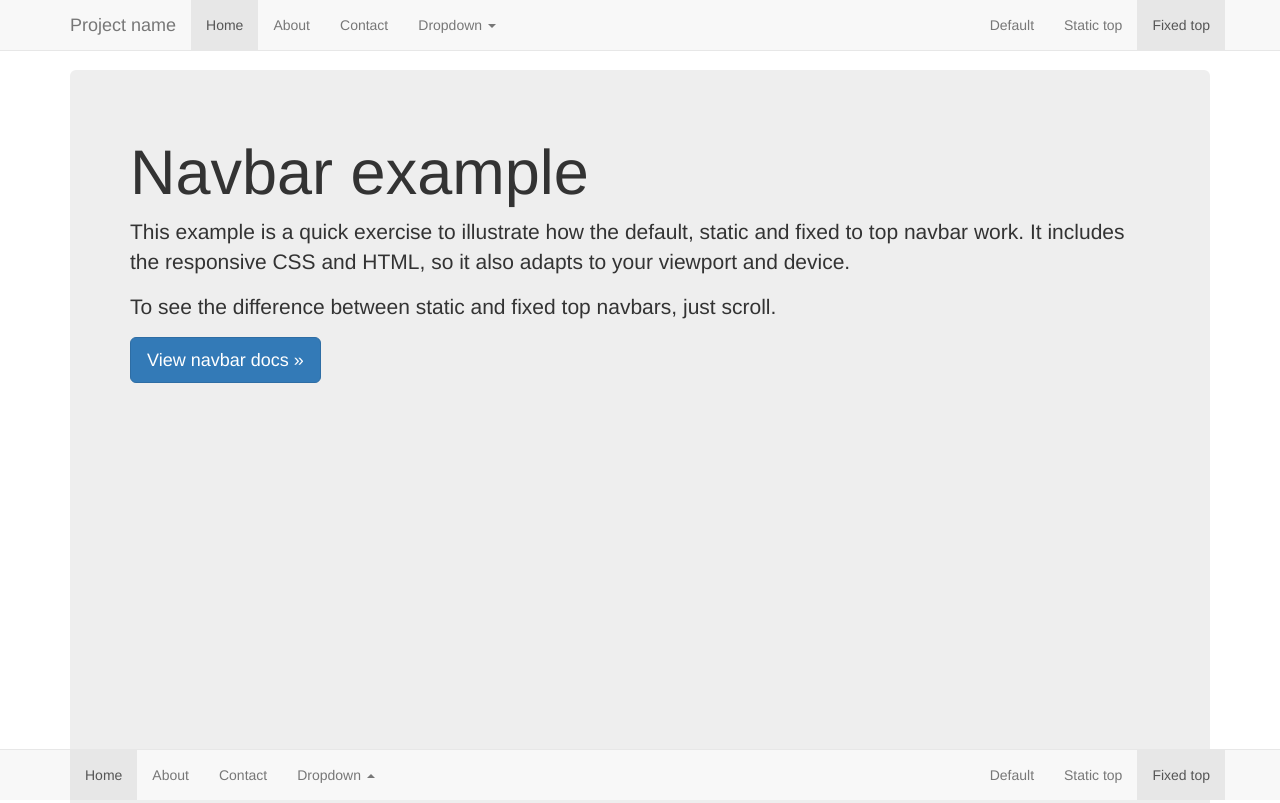
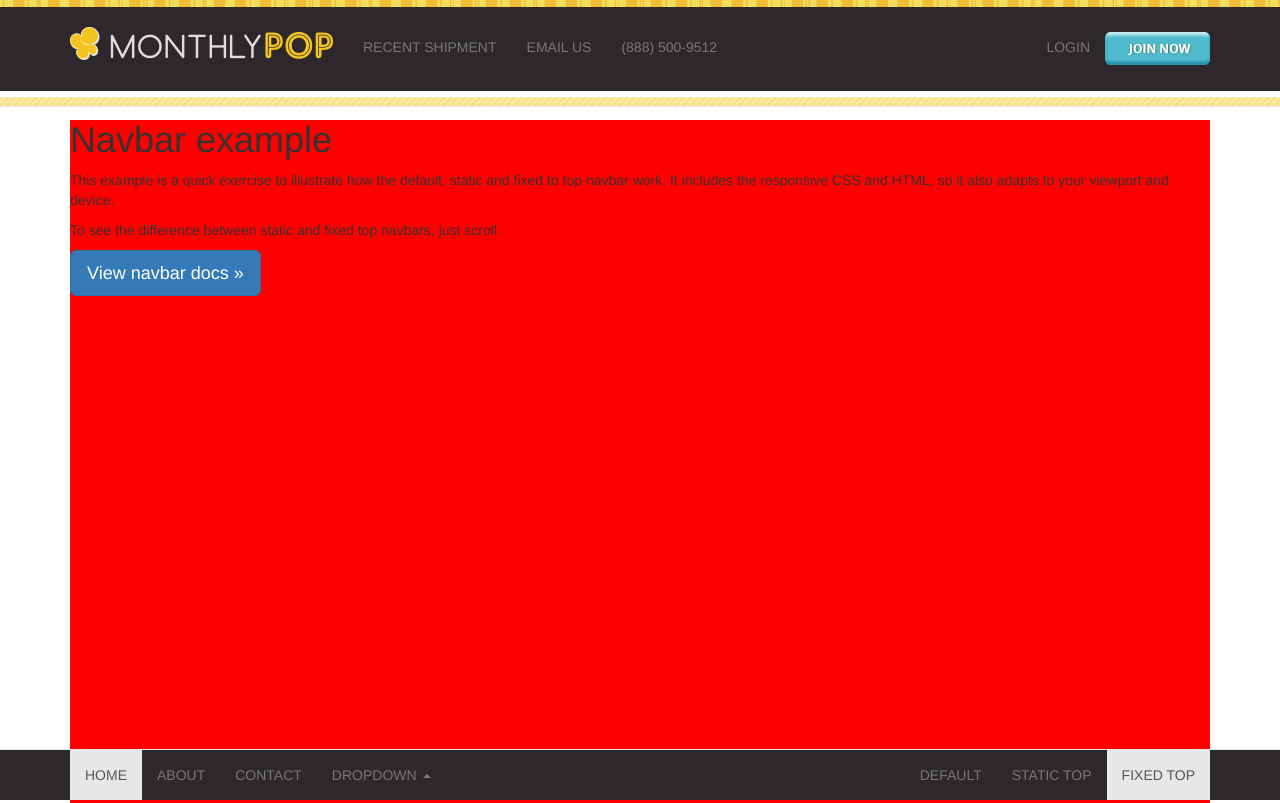
Before and after one commit to thefonso/noblewebsite, a plain HTML site: page index.html in a window 1280 px wide. Shown: the top 803 px of the page. Drawn offline with nearby package versions, Linux system fonts and the light colour scheme.

Commit message:
wip-header

```diff
--- a/css/index.css
+++ b/css/index.css
@@ -1,9 +1,48 @@
 body {
-	padding-top: 70px;
+	padding-top: 100px; /*needed for space between navbar and body*/
 	padding-bottom: 70px;
 	min-height: 2000px;
 }
-
+.container{
+	min-width: 1000px;
+}
 .long{
-	min-height: 4000px;
+	min-height: 2000px;
 }
+.main-content{
+	background-color: red;
+	min-width: 1000px;
+}
+.float-right {
+  float: right!important;
+}
+.navbar-default {
+  background-color: #2c282c;
+  border-color: #e7e7e7;
+}
+.topheader{
+	min-height: 107px;
+	background-image: url(../images/headerbar.png);
+	padding-top: 22px;
+}
+.navbar-brand {
+  padding-top: 5px;
+}
+#navbar{
+	/*padding-top: 50px;*/
+}
+.navbar-default .navbar-nav>.active>a, .navbar-default .navbar-nav>.active>a:focus, .navbar-default .navbar-nav>.active>a:hover {
+  color: #555;
+  background-color: #e7e7e7;
+}
+.nav>li>a {
+text-transform: uppercase;
+}
+.button-blue{
+	min-height: 33px;
+	min-width: 105px;
+	background-image: url(../images/joinnow.png);
+}
+.joinnow{
+	margin-top: 10px;
+}
--- a/index.html
+++ b/index.html
@@ -5,7 +5,7 @@
     <meta http-equiv="X-UA-Compatible" content="IE=edge">
     <meta name="viewport" content="width=device-width, initial-scale=1">
     <!-- The above 3 meta tags *must* come first in the head; any other head content must come *after* these tags -->
-    <title>Bootstrap 101 Template</title>
+    <title>MonthlyPoP</title>
 
     <!-- Bootstrap -->
     <link href="bootstrap-3.3.4-dist/css/bootstrap.min.css" rel="stylesheet">
@@ -20,49 +20,35 @@
   <body>
 
   <!-- Fixed navbar -->
-    <nav class="navbar navbar-default navbar-fixed-top">
+    <nav class="navbar navbar-default navbar-fixed-top topheader">
       <div class="container">
-        <div class="navbar-header">
+        <div class="navbar-header "> <!-- hamburger -->
           <button type="button" class="navbar-toggle collapsed" data-toggle="collapse" data-target="#navbar" aria-expanded="false" aria-controls="navbar">
             <span class="sr-only">Toggle navigation</span>
             <span class="icon-bar"></span>
             <span class="icon-bar"></span>
             <span class="icon-bar"></span>
           </button>
-          <a class="navbar-brand" href="#">Project name</a>
+          <a class="navbar-brand" href="#"><img src="images/poplogo_sm.png" alt=""></a>
         </div>
 
         <div id="navbar" class="navbar-collapse collapse">
           <ul class="nav navbar-nav">
-            <li class="active"><a href="#">Home</a></li>
-            <li><a href="#about">About</a></li>
-            <li><a href="#contact">Contact</a></li>
-            <li class="dropdown">
-              <a href="#" class="dropdown-toggle" data-toggle="dropdown" role="button" aria-expanded="false">Dropdown <span class="caret"></span></a>
-              <ul class="dropdown-menu" role="menu">
-                <li><a href="#">Action</a></li>
-                <li><a href="#">Another action</a></li>
-                <li><a href="#">Something else here</a></li>
-                <li class="divider"></li>
-                <li class="dropdown-header">Nav header</li>
-                <li><a href="#">Separated link</a></li>
-                <li><a href="#">One more separated link</a></li>
-              </ul>
-            </li>
+            <li><a href="#">Recent Shipment</a></li>
+            <li><a href="#about">Email us</a></li>
+            <li><a href="#contact">(888) 500-9512</a></li>
           </ul>
-          <ul class="nav navbar-nav navbar-right">
-            <li><a href="../navbar/">Default</a></li>
-            <li><a href="../navbar-static-top/">Static top</a></li>
-            <li class="active"><a href="./">Fixed top <span class="sr-only">(current)</span></a></li>
+          <ul class="nav navbar-nav float-right">
+            <li><a href="../navbar/">Login</a></li>
+            <li><a class="button-blue joinnow" href="../navbar-static-top/"></a></li>
           </ul>
         </div><!--/.nav-collapse -->
       </div>
     </nav>
 
     <div class="container">
-
       <!-- Main component for a primary marketing message or call to action -->
-      <div class="jumbotron long">
+      <div class="main-content long">
         <h1>Navbar example</h1>
         <p>This example is a quick exercise to illustrate how the default, static and fixed to top navbar work. It includes the responsive CSS and HTML, so it also adapts to your viewport and device.</p>
         <p>To see the difference between static and fixed top navbars, just scroll.</p>
@@ -70,7 +56,6 @@
           <a class="btn btn-lg btn-primary" href="../../components/#navbar" role="button">View navbar docs &raquo;</a>
         </p>
       </div>
-
     </div> <!-- /container -->
 
 <!-- footer -->
@@ -94,7 +79,7 @@
               </ul>
             </li>
           </ul>
-          <ul class="nav navbar-nav navbar-right">
+          <ul class="nav navbar-nav float-right">
             <li><a href="../navbar/">Default</a></li>
             <li><a href="../navbar-static-top/">Static top</a></li>
             <li class="active"><a href="./">Fixed top <span class="sr-only">(current)</span></a></li>
```
Also changed, not shown: images/headerbar.png (added), images/headermenubar.png (added), images/headertop.png (added), images/joinnow.png (added), images/poplogo_bg.png (added), images/poplogo_sm.png (added).
